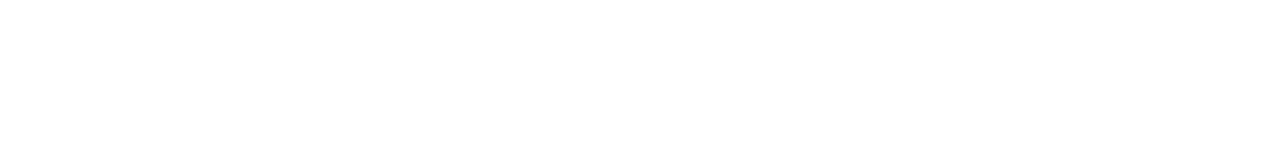
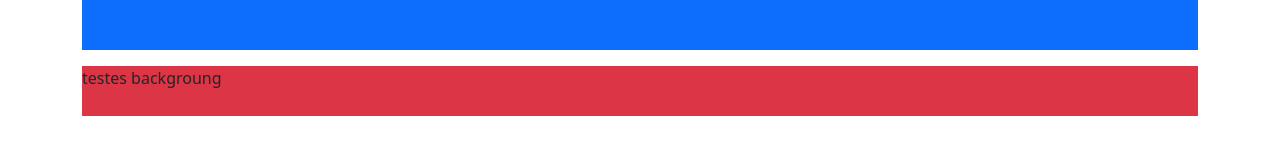
Before and after one commit to eli-lima/utilities, a plain HTML site: page index.html in a window 1280 px wide. Drawn offline with nearby package versions, Linux system fonts and the light colour scheme.

Commit message:
utilitários

```diff
--- a/css/styles.css
+++ b/css/styles.css
@@ -0,0 +1,7 @@
+body {
+    padding-bottom: 1000px;
+}
+
+.col-12 {
+    height: 50px
+}
--- a/index.html
+++ b/index.html
@@ -13,7 +13,12 @@
 </head>
 <body>
    <!--BACKGROUND-->
-
+   <div class="container">
+	<div class="col-12 mb-3 bg-primary"> </div>
+   	<div class="col-12 mb-3 bg-danger">
+        <p>testes backgroung</p>
+    </div>
+	</div>
 
 </body>
 </html>
```
